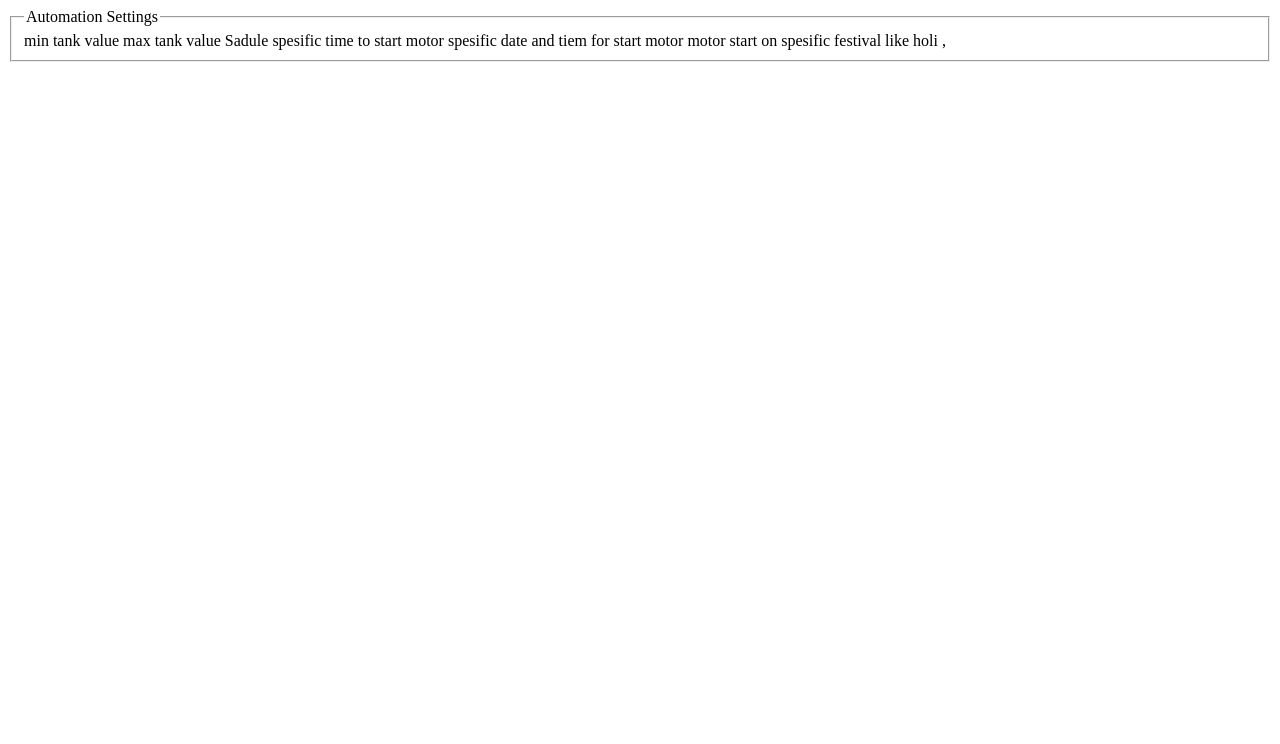
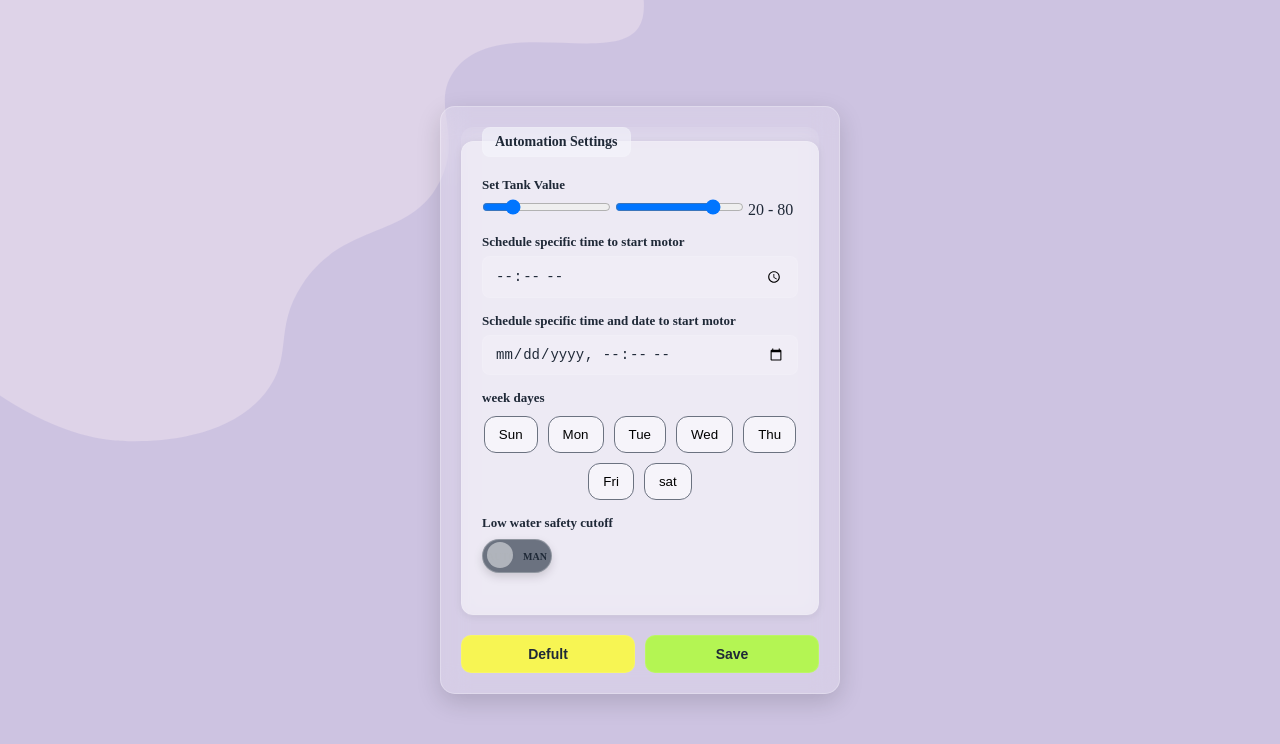
Before and after one commit to raaz2507/watter-Controler-IOT, a plain HTML site: page automationSetting.html in a window 1280 px wide. Drawn offline with Linux system fonts and the light colour scheme.

Commit message:
mager updae

```diff
--- a/automationSetting.html
+++ b/automationSetting.html
@@ -3,19 +3,60 @@
 <head>
 	<meta charset="UTF-8">
 	<meta name="viewport" content="width=device-width, initial-scale=1.0">
-	<title>AutoMation Setting</title>
+	<title>Automation Setting</title>
+	<link rel="stylesheet" href="./css/automationSetting.css">
 </head>
 <body>
-	<form action="" method="post">
+	<div class="formContainer ">
+		<form action="" method="post" name="AutomationSettingForm">
 			<fieldset>
 				<legend>Automation Settings</legend>
-			min tank value
+				<div>
+					<label for="">Set Tank Value</label>
+					<div class="range-wrap,">
+						<input type="range" name="minRange" id="minRange" min="0" max="100" value="20">
+						<input type="range" name="maxRange" id="maxRange" min="0" max="100" value="80">
+						<output name="rangeOutput">00</output>
+					</div>
+				</div>
+
+				<div>
+					<label for="">Schedule specific time to start motor</label>
+					<input type="time" name="" id="">
+				</div>
+				<div>
+					<label for="">Schedule specific time and date to start motor</label>
+					<input type="datetime-local" name="" id="">
+				</div>
+				<div>
+					<label for="">week dayes</label>
+					<div class="weekday-selector"></div>
+				</div>
+				<div>
+					<label>Low water safety cutoff</label>
+					<label class="switch">
+						<input type="checkbox" id="MotorSwitchBtn">
+						<span class="slider">
+							<span class="text off">MAN</span>
+							<span class="text on">AUTO</span>
+						</span>
+					</label>
+				</div>
+				<!-- min tank value
 				max tank value
 				Sadule spesific time to start motor
 				spesific date and tiem for start motor
-			motor start on spesific festival like holi ,
+				motor start on spesific festival like holi ,  -->
 
 			</fieldset>
+			<div class="buttonSection">
+				<input type="button" value="Defult" class="resetBtn btn">
+				<input type="button" value="Save" class="submitBtn btn">
+			</div>
+
 		</form>
+	</div>
+
+	<script type="module" src="./js/automationSetting.js"></script>
 </body>
 </html>
--- a/css/about.css
+++ b/css/about.css
@@ -39,8 +39,7 @@ border-radius:22px;
 
 padding:28px;
 
-box-shadow:
-0 8px 30px rgba(0,0,0,.25);
+box-shadow: var(--shadow-sm);
 }
 
 .aboutCard h2{
--- /dev/null
+++ b/css/automationSetting.css
@@ -0,0 +1,71 @@
+@import url("./base.css");
+@import url("formBase.css");
+@import url("./toggleSwitchStyling.css");
+
+
+.weekday-selector{
+ display:flex;
+ flex-wrap:wrap;
+ align-items: center;
+ justify-content: center;
+ gap:10px;
+ margin-top:10px;
+}
+
+.weekday-selector button.selected{
+
+ background: var(--text-primary);
+
+ color: var(--accent);
+
+ border-color: var(--text-primary);
+ font-weight:600;
+ box-shadow: var(--shadow-md);
+
+ transform: translateY(-2px);
+
+}
+
+
+.weekday-selector button{
+ padding:10px 14px;
+ border:1px solid var(--text-secondary);
+ border-radius:12px;
+ background:var(--bg-card);
+ cursor:pointer;
+
+ transition:.2s;
+}
+
+.weekday-selector button:hover{
+ transform:translateY(-2px);
+}
+
+.resetBtn{
+    background-color: rgba(255, 255, 47, 0.8) !important;
+}
+.submitBtn{
+    background-color: rgba(172, 255, 47, 0.8) !important;
+}
+
+.range-wrap{
+ width:300px;
+ position:relative;
+ height:50px;
+}
+
+.range-wrap input[type=range]{
+ position:absolute;
+ left:0;
+ top:0;
+ width:100%;
+ background:none;
+}
+.range-wrap output{
+    position: absolute;
+    left: 50%;
+    bottom: 0;
+    transform: translateX(-50%);
+}
+#minRange{ z-index:3; }
+#maxRange{ z-index:2; }
--- a/css/base.css
+++ b/css/base.css
@@ -65,7 +65,6 @@ html, body{
 
 	--shadow-lg: 0 10px 28px rgba(0,0,0,.18);
 
-
 	/* glass cards */
 	--glass-shadow: 0 8px 25px rgba(0,0,0,.15);
 
@@ -122,6 +121,7 @@ body.darkTheme{
 	--success-shadow-hover: rgba(82,196,26,.70);
 	--success-bg-hover: rgba(82,196,26,.20);
 
+	--shadow-vsm: 0 0 0 3px rgba(0,127,254,.18);
 	--shadow-sm: 0 2px 8px rgba(0,0,0,.35);
 
 	--shadow-md: 0 8px 22px rgba(0,0,0,.45);
--- a/css/formBase.css
+++ b/css/formBase.css
@@ -7,24 +7,39 @@ body{
 }
 /* form container stying start */
 .formContainer {
-	background: var(--bg-card);
-	width: 90%;
-	max-width: 400px;
-	padding: 20px;
-	border-radius: 15px;
-	box-shadow: 0 15px 30px rgba(0,0,0,0.5);
-	color: #333;
-	animation: slideIn 0.3s ease-out; /* Pop-up ka animation */
-	position: relative;
+	background:var(--surface-glass);
+	width:90%;
+	max-width:400px;
+	padding:20px;
+
+	border:1px solid var(--glass-border);
+	border-radius:15px;
+
+	backdrop-filter:blur(14px);
+
+	box-shadow:var(--glass-shadow);
+
+	color:var(--text-primary);
+
+	animation:slideIn .3s ease-out;
+
+	position:relative;
 }
 
 @keyframes slideIn {
-	from { transform: translateY(-50px); opacity: 0; }
-	to { transform: translateY(0); opacity: 1; }
+	from{
+		transform:translateY(-50px);
+		opacity:0;
+	}
+	to{
+		transform:translateY(0);
+		opacity:1;
+	}
 }
 .formContainer h3 {
 	margin-top: 0;
 	margin-bottom: 5px;
+
 	font-size: 22px;
 	color: var(--text-primary);
 }
@@ -40,36 +55,54 @@ body{
 
 
 /* --- Form Fieldset & Legend --- */
-form fieldset {
-	border: 1px solid var(--border-color);
-	border-radius: 8px;
-	padding: 20px;
-	margin-bottom: 20px;
-	background-color: var(--bg-card);
-	backdrop-filter: blur(10px);
+/* ===== Fieldset ===== */
+
+form fieldset{
+	border:1px solid var(--border);
+	border-radius:12px;
+
+	padding:20px;
+	margin-bottom:20px;
+
+	background:var(--bg-card);
+
+	backdrop-filter:blur(10px);
+
+	box-shadow:var(--shadow-sm);
 }
 
-form legend {
-	font-weight: bold;
-	color: var(--text-primary);
-	background: var(--bg-main);
-	padding: 0 10px;
-	border: 1px solid var(--border-color);
-	border-radius: 5px;
-	font-size: 14px;
+
+form legend{
+	font-weight:600;
+	color:var(--text-primary);
+
+	background:var(--bg-main);
+
+	padding:6px 12px;
+
+	border:1px solid var(--border);
+	border-radius:8px;
+
+	font-size:14px;
 }
 
-/* --- Input Labels & Structure --- */
-form label {
-	display: block;
-	margin-bottom: 5px;
-	font-weight: 600;
-	font-size: 13px;
-	color: var(--text-primary); /*#333;*/
+
+/* ===== Labels ===== */
+
+form label{
+	display:block;
+
+	margin-bottom:6px;
+
+	font-weight:600;
+	font-size:13px;
+
+	color:var(--text-primary);
 }
 
-form fieldset > div {
-	margin-bottom: 15px;
+
+form fieldset > div{
+	margin-bottom:15px;
 }
 
 /* Value Area spacing */
@@ -77,35 +110,48 @@ form fieldset > div {
 	margin-bottom: 12px;
 }
 
-/* --- Inputs & Select Styling --- */
+/* ===== Inputs ===== */
+
 form input[type="number"],
 form input[type="text"],
 form input[type="password"],
-form select {
-	width: 100%;
-	padding: 10px;
-	border: 1px solid  var(--border);
-	border-radius: 6px;
-	font-size: 14px;
-	box-sizing: border-box; /* Ensures padding doesn't stretch width */
-	transition: border-color 0.3s ease, box-shadow 0.3s ease;
+form input[type="date"],
+form input[type="time"],
+form input[type="datetime-local"],
+form select{
+	width:100%;
+	padding:10px 12px;
+	border:1px solid var(--border);
+	border-radius:8px;
+	background:var(--btn-bg);
+	color:var(--text-primary);
+	font-size:14px;
+	box-sizing:border-box;
+	transition:.3s;
 }
+
 
 form input[type="number"]:focus,
 form input[type="text"]:focus,
 form input[type="password"]:focus,
+form input[type="date"]:focus,
+form input[type="time"]:focus,
+form input[type="datetime-local"]:focus,
 form select:focus {
-	border-color: var(--border);
-	box-shadow: 0 0 5px var(--theme-btn-bg);
-	outline: none;
+	border-color:var(--accent);
+
+	box-shadow:var(--shadow-vsm);
+
+	background:var(--btn-hover);
+
+	outline:none;
 }
 
 /* --- Action Buttons (Submit & Reset) --- */
 form input[type="submit"],
-form input[type="reset"], .submitBtn {
-	width: 48%; /* Adhi-adhi jagah lenge */
+form input[type="reset"],
+.submitBtn, .resetBtn {
 	padding: 12px;
-	border: none;
 	border-radius: 6px;
 	font-weight: bold;
 	font-size: 14px;
@@ -114,39 +160,77 @@ form input[type="reset"], .submitBtn {
 }
 
 /* Submit Button Style */
-form input[type="submit"], .submitBtn {
+form input[type="submit"],
+.submitBtn {
 	background: linear-gradient(135deg, #4facfe 0%, #00f2fe 100%);
-	color: white;
-	float: right; /* Right side shift */
+	color: var(--text-primary);
 }
 
 /* Reset Button Style */
-form input[type="reset"] {
-	background: #e0e0e0;
-	color: #555;
-	float: left; /* Left side shift */
+form input[type="reset"],
+.resetBtn {
+	background:var(--btn-bg);
+	color:var(--text-primary);
+	border:1px solid var(--border);
 }
 
 form input[type="submit"]:hover,
-form input[type="reset"]:hover {
-	opacity: 0.9;
-	transform: translateY(-1px);
+form input[type="reset"]:hover,
+.resetBtn:hover, .submitBtn:hover{
+	background:var(--btn-hover);
+	transform: translateY(-2px);
 }
 
 form input[type="submit"]:active,
-form input[type="reset"]:active {
+form input[type="reset"]:active,
+.resetBtn:active, .submitBtn:active {
 	transform: translateY(1px);
 }
 
+form input[type="button"],
+.btn{
+	background:var(--btn-bg);
+	border:1px solid var(--border);
+	color:var(--text-primary);
+	border-radius:10px;
+	padding:10px 14px;
+}
+
+form input[type="button"]:focus,
+.btn:focus{
+	border-color:var(--accent);
+	box-shadow: var(--shadow-vsm);
+}
 /* --- Hide Utility Class --- */
 /* (Agar aap JS se fields hide/show kar rahe hain) */
 .hide {
 	display: none !important;
 }
 
-/* Clearfix for floating buttons */
-form::after {
-	content: "";
-	display: table;
-	clear: both;
+/* ================= BUTTONS ================= */
+.buttonSection {
+	display: flex;
+	gap: 10px;
+	margin-top: 10px;
 }
+
+.buttonSection input {
+	flex: 1;
+	padding: 10px;
+
+	border: none;
+	border-radius: 8px;
+
+	font-size: 14px;
+	cursor: pointer;
+
+	background: var(--bg-card);
+	color: var(--text-primary);
+
+	transition: 0.2s;
+}
+
+/* hover */
+.buttonSection input:hover {
+	background: var(--bg-main);
+}
--- a/css/toggleSwitchStyling.css
+++ b/css/toggleSwitchStyling.css
@@ -11,49 +11,95 @@
 	height: 0;
 }
 
-.slider {
-	position: absolute;
-	cursor: pointer;
-	inset: 0;
-	background: #444;
-	border-radius: 50px;
-	transition: 0.4s;
-	display: flex;
-	align-items: center;
-	justify-content: space-between;
-	padding: 0 8px;
-	font-size: 10px;
-	font-weight: bold;
-	color: white;
+/* Slider Track */
+.slider{
+	position:absolute;
+	inset:0;
+
+	display:flex;
+	align-items:center;
+	justify-content:space-between;
+
+	padding:0 8px;
+
+	cursor:pointer;
+
+	border-radius:50px;
+
+	background:var(--text-secondary);
+
+	border:1px solid var(--glass-border);
+
+	box-shadow:0 4px 10px rgba(0,0,0,.15);
+
+	transition:.35s;
 }
 
-.slider::before {
-	content: "";
-	position: absolute;
-	height: 26px;
-	width: 26px;
-	left: 4px;
-	bottom: 4px;
-	background: white;
-	border-radius: 50%;
-	transition: 0.4s;
-	z-index: 2;
+.slider:hover{
+	transform:scale(1.02);
+}
+/* Thumb */
+.slider::before{
+	content:"";
+
+	position:absolute;
+
+	left:4px;
+	bottom:4px;
+
+	width:26px;
+	height:26px;
+
+	border-radius:50%;
+
+	background:var(--bg-card);
+
+	transition:.35s;
+
+	z-index:2;
 }
 
 /* Text */
-.text {
-	z-index: 1;
-	opacity: 0.6;
+.text{
+	position:absolute;
+
+	top:50%;
+
+	transform:translateY(-50%);
+
+	font-size:10px;
+
+	font-weight:600;
+
+	transition:.3s;
+	user-select: none;
+}
+/* .text{
+	z-index:1;
+	opacity:.7;
+	font-size:10px;
+	font-weight:600;
+} */
+
+.text.off{
+	color:var(--text-primary);
+	right: 4px;
+	opacity:1;
 }
 
-.text.on {
-	color: #00f2fe;
+.text.on{
+	color:var(--text-primary);
+	left:4px;
+	opacity:.025;
 }
+/* default state */
 
-.text.off {
-	color: #aaa;
+.switch input:checked + .slider .off{
+ opacity:.025;
 }
-
+.switch input:checked + .slider .on{
+ opacity:1;
+}
 /* ON state */
 .switch input:checked + .slider {
 	background: linear-gradient(135deg, #4facfe, #00f2fe);
--- /dev/null
+++ b/js/automationSetting.js
@@ -0,0 +1,67 @@
+document.addEventListener("DOMContentLoaded", ()=>{
+    new AutomationSetting();
+});
+
+class AutomationSetting{
+    #Elemts={};
+    constructor(){
+        this.#getElemts();
+        this.#setEvents();
+    }
+    #getElemts(){
+        this.#Elemts.automationSettingForm =  document.forms["AutomationSettingForm"];
+        this.#Elemts.minRange = this.#Elemts.automationSettingForm["minRange"];
+        this.#Elemts.maxRange = this.#Elemts.automationSettingForm["maxRange"];
+        this.#Elemts.rangeOutput = this.#Elemts.automationSettingForm["rangeOutput"];
+    }
+    #setEvents(){
+        const {automationSettingForm, minRange, maxRange, rangeOutput} = this.#Elemts;
+
+        updateRange(); //inital setup
+
+        minRange.addEventListener("input", updateRange);
+        maxRange.addEventListener("input", updateRange);
+
+        function updateRange(e){
+
+        if(e?.target === minRange &&
+            +minRange.value > +maxRange.value){
+
+            minRange.value = maxRange.value;
+        }
+
+        if(e?.target === maxRange &&
+            +maxRange.value < +minRange.value){
+
+            maxRange.value = minRange.value;
+        }
+
+ rangeOutput.textContent =
+   `${minRange.value} - ${maxRange.value}`;
+}
+
+    }
+}
+
+const weekdaySelector = document.querySelector(".weekday-selector");
+
+(function buttonCreate(){
+    const btnFregment =  document.createDocumentFragment();
+    const dayList = ["Sun", "Mon", "Tue", "Wed", "Thu", "Fri", "sat"];
+    dayList.forEach( item=>{
+        const btn = document.createElement("button");
+        btn.type = "button";
+        btn.value = item;
+        btn.innerText = item;
+        btnFregment.append(btn);
+    });
+    weekdaySelector.append(btnFregment);
+})();
+weekdaySelector.addEventListener('click', (e)=>{
+    const isBtn = e.target.type=== "button";
+    if (isBtn){
+        e.target.classList.toggle("selected");
+        console.log(e.target.value);
+    }
+
+});
```
Also changed, not shown: chars.html (+1 -1 lines), css/controlAreaStyling.css (deleted, +0 -79 lines), css/index.css (+3 -29 lines), dashbord.html (+7 -3 lines), index.html (+4 -5 lines), js/index.js (+29 -5 lines), profileSetup.html (+5 -2 lines), tankSetup.html (+5 -2 lines). Lines whose indentation alone changed are shown as unchanged.
